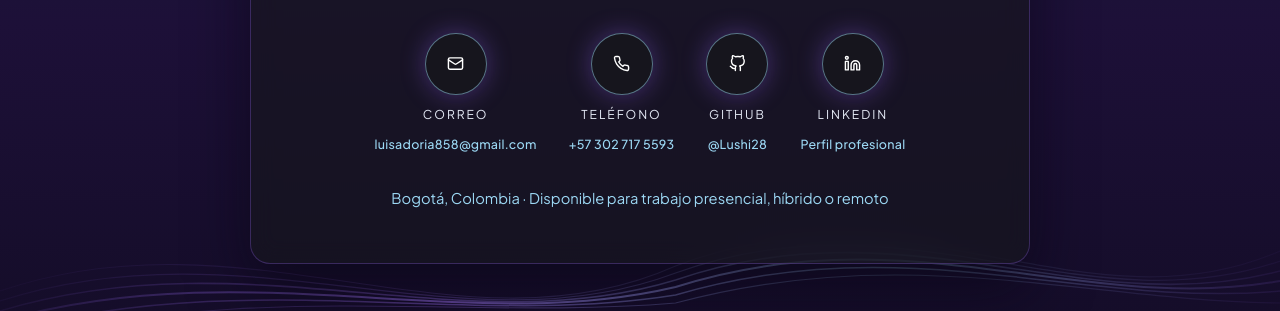
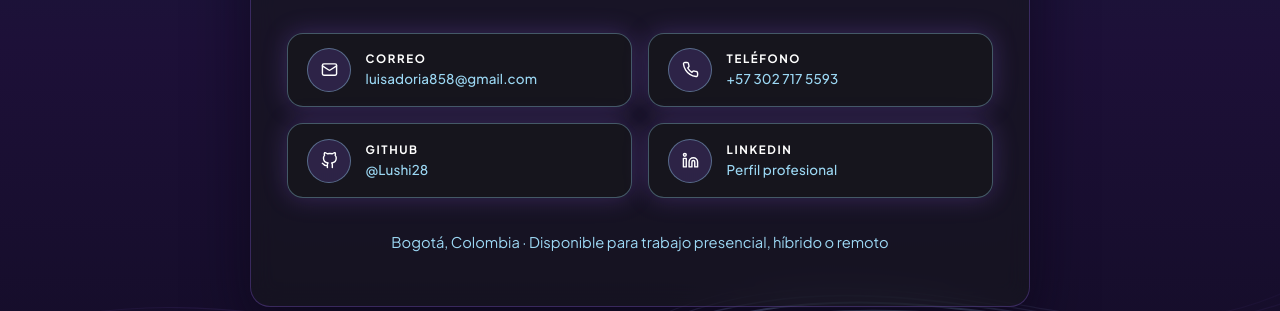
Before and after one commit to Lushi28/Mi-portafolio-personal, a plain HTML site: page index.html in a window 1280 px wide. Shown: the part 7156-7467 px from the top of the page. Drawn offline with nearby package versions, Linux system fonts and the light colour scheme; a web font is replaced by a local one.

Commit message:
style: integrar datos dentro de los botones de contacto

```diff
--- a/css/styles.css
+++ b/css/styles.css
@@ -1196,40 +1196,43 @@ body.light-theme .section.alt {
 }
 
 .contact-circles {
-  display: flex;
-  justify-content: center;
-  flex-wrap: wrap;
-  gap: 2rem;
+  display: grid;
+  grid-template-columns: repeat(auto-fit, minmax(240px, 1fr));
+  gap: 1rem;
   margin-bottom: 2rem;
 }
 
 .contact-circle-item {
   display: flex;
-  flex-direction: column;
   align-items: center;
-  gap: 0.6rem;
-  font-size: 0.76rem;
-  letter-spacing: 0.16em;
-  text-transform: uppercase;
+  gap: 0.9rem;
+  padding: 0.9rem 1.2rem;
+  border-radius: 16px;
+  background: rgba(23, 23, 29, 0.88);
+  border: 1.5px solid rgba(156, 216, 244, 0.35);
+  box-shadow: 0 0 24px rgba(123, 83, 203, 0.32);
   color: #e4e9f5;
-  transition: transform 0.2s ease;
+  text-align: left;
+  transition: transform 0.2s ease, background 0.2s ease, border-color 0.2s ease, box-shadow 0.2s ease;
 }
 
 .contact-circle-item:hover {
-  transform: translateY(-4px);
-  color: var(--blue-light);
+  transform: translateY(-3px);
+  background: rgba(123, 83, 203, 0.28);
+  border-color: var(--blue-light);
+  box-shadow: 0 10px 28px rgba(123, 83, 203, 0.45);
 }
 
 .contact-circle-icon {
-  width: 62px;
-  height: 62px;
+  width: 44px;
+  height: 44px;
+  flex-shrink: 0;
   border-radius: 50%;
   display: grid;
   place-items: center;
-  background: rgba(23, 23, 29, 0.85);
-  border: 1.5px solid rgba(156, 216, 244, 0.5);
+  background: rgba(123, 83, 203, 0.24);
+  border: 1px solid rgba(156, 216, 244, 0.4);
   color: #fff;
-  box-shadow: 0 0 24px rgba(123, 83, 203, 0.45);
   transition: background 0.2s ease, border-color 0.2s ease;
 }
 
@@ -1238,13 +1241,27 @@ body.light-theme .section.alt {
   border-color: var(--blue-light);
 }
 
-/* Dato visible debajo de cada botón circular (correo, teléfono, usuario) */
+.contact-circle-text {
+  display: flex;
+  flex-direction: column;
+  min-width: 0;
+}
+
+.contact-circle-text strong {
+  font-size: 0.72rem;
+  letter-spacing: 0.14em;
+  text-transform: uppercase;
+  color: #ffffff;
+}
+
+/* Dato visible dentro de cada botón de contacto (correo, teléfono, usuario) */
 .contact-circle-value {
-  font-size: 0.78rem;
-  letter-spacing: 0.02em;
+  font-size: 0.84rem;
+  letter-spacing: 0.01em;
   text-transform: none;
   color: var(--blue-light);
   font-weight: 500;
+  word-break: break-word;
 }
 
 .contact-direct-info {
--- a/js/main.js
+++ b/js/main.js
@@ -303,23 +303,31 @@
     document.getElementById("contactCircles").innerHTML = `
       <a href="mailto:${g.email}?subject=Contacto%20desde%20tu%20Portafolio" class="contact-circle-item" title="Enviar correo a ${g.email}">
         <span class="contact-circle-icon">${icons.mail}</span>
-        <span>Correo</span>
-        <small class="contact-circle-value">${g.email}</small>
+        <span class="contact-circle-text">
+          <strong>Correo</strong>
+          <small class="contact-circle-value">${g.email}</small>
+        </span>
       </a>
       <a href="${g.phoneHref}" class="contact-circle-item" title="Llamar al ${g.phoneDisplay}">
         <span class="contact-circle-icon">${icons.phone}</span>
-        <span>Teléfono</span>
-        <small class="contact-circle-value">${g.phoneDisplay}</small>
+        <span class="contact-circle-text">
+          <strong>Teléfono</strong>
+          <small class="contact-circle-value">${g.phoneDisplay}</small>
+        </span>
       </a>
       <a href="${g.githubProfile}" target="_blank" rel="noreferrer" class="contact-circle-item" title="Abrir perfil de GitHub">
         <span class="contact-circle-icon">${icons.github}</span>
-        <span>GitHub</span>
-        <small class="contact-circle-value">@Lushi28</small>
+        <span class="contact-circle-text">
+          <strong>GitHub</strong>
+          <small class="contact-circle-value">@Lushi28</small>
+        </span>
       </a>
       <a href="${g.linkedinProfile}" target="_blank" rel="noreferrer" class="contact-circle-item" title="Abrir perfil de LinkedIn">
         <span class="contact-circle-icon">${icons.linkedin}</span>
-        <span>LinkedIn</span>
-        <small class="contact-circle-value">Perfil profesional</small>
+        <span class="contact-circle-text">
+          <strong>LinkedIn</strong>
+          <small class="contact-circle-value">Perfil profesional</small>
+        </span>
       </a>
     `;
 
```
